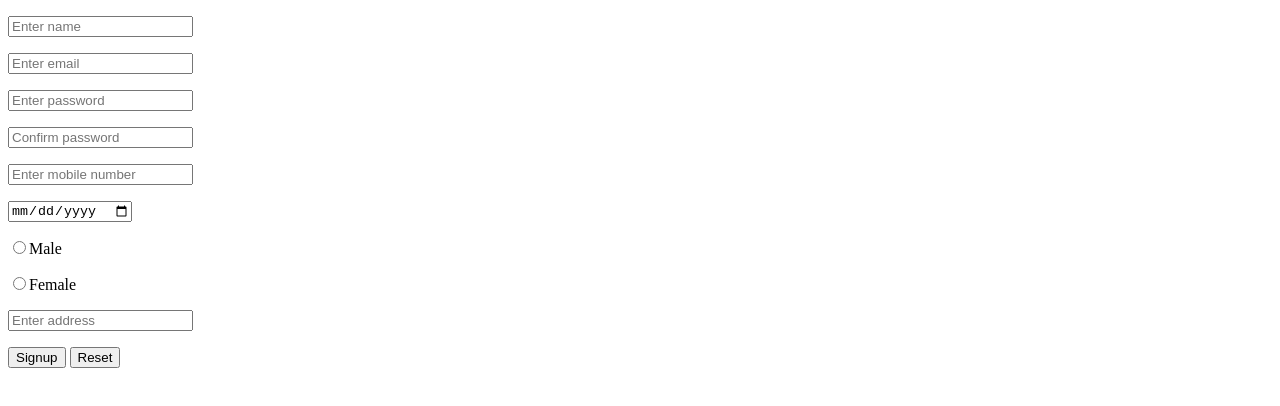
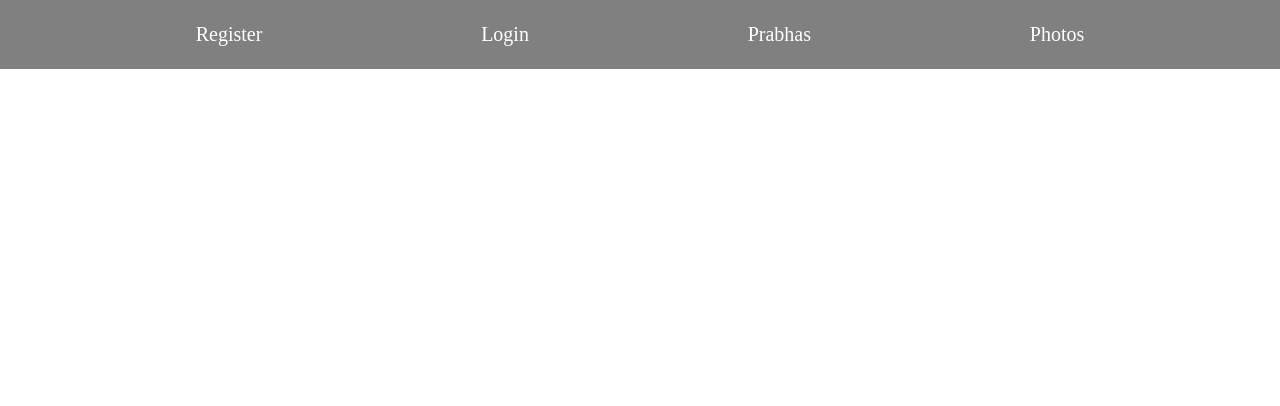
Before and after one commit to Anand-Vurugonda/first-assignment, a plain HTML site: page index.html in a window 1280 px wide. Drawn offline with Linux system fonts and the light colour scheme.

Commit message:
added navigation

```diff
--- a/index.html
+++ b/index.html
@@ -3,21 +3,15 @@
 <head>
 	<meta charset="utf-8">
 	<meta name="viewport" content="width=device-width, initial-scale=1">
-	<title>Registration page</title>
+	<title></title>
+	<link rel="stylesheet" href="navigation.css">
 </head>
 <body>
-<form action="login.html">
-		<p><input type="text" placeholder="Enter name" required></p>
-		<p><input type="email" placeholder="Enter email" ></p>
-		<p><input type="password" placeholder="Enter password"></p>
-		<p><input type="password" placeholder="Confirm password"></p>
-		<p><input type="number" placeholder="Enter mobile number"></p>
-		<p><input type="date"></p>
-		<p><input type="radio" name="gender" value="male">Male</p>
-		<p><input type="radio" name="gender" value="">Female</p>
-		<p><input type="text" placeholder="Enter address"></p>
-		<button>Signup</button>
-		<button>Reset</button>
-		</form>
+	<nav class="navigation">
+		<a href="register.html">Register</a>
+		<a href="login.html">Login</a>
+		<a href="task2.html">Prabhas</a>
+		<a href="#">Photos</a>
+	</nav>
 </body>
 </html>
--- /dev/null
+++ b/navigation.css
@@ -0,0 +1,17 @@
+*{
+		margin: 0%;
+}
+	.navigation{
+		background-color: grey;
+		display: flex;
+		justify-content: space-evenly;
+		}
+	.navigation a{
+		color: white;
+		font-size: 20px;
+		text-decoration: none;
+		padding: 1.8%;
+}
+	.navigation a:hover{
+		background-color: red;
+}
```
Also changed, not shown: login.html (+7 -0 lines), register.html (added, +42 -0 lines), task2.html (+7 -0 lines).
